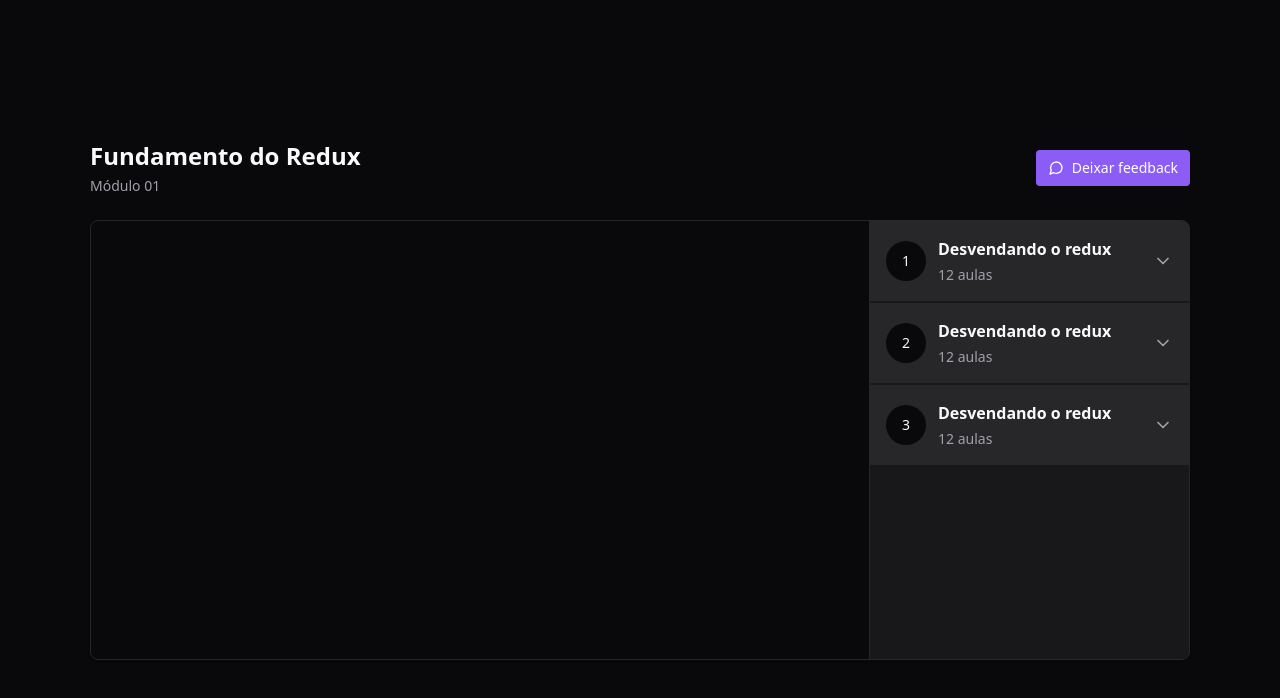
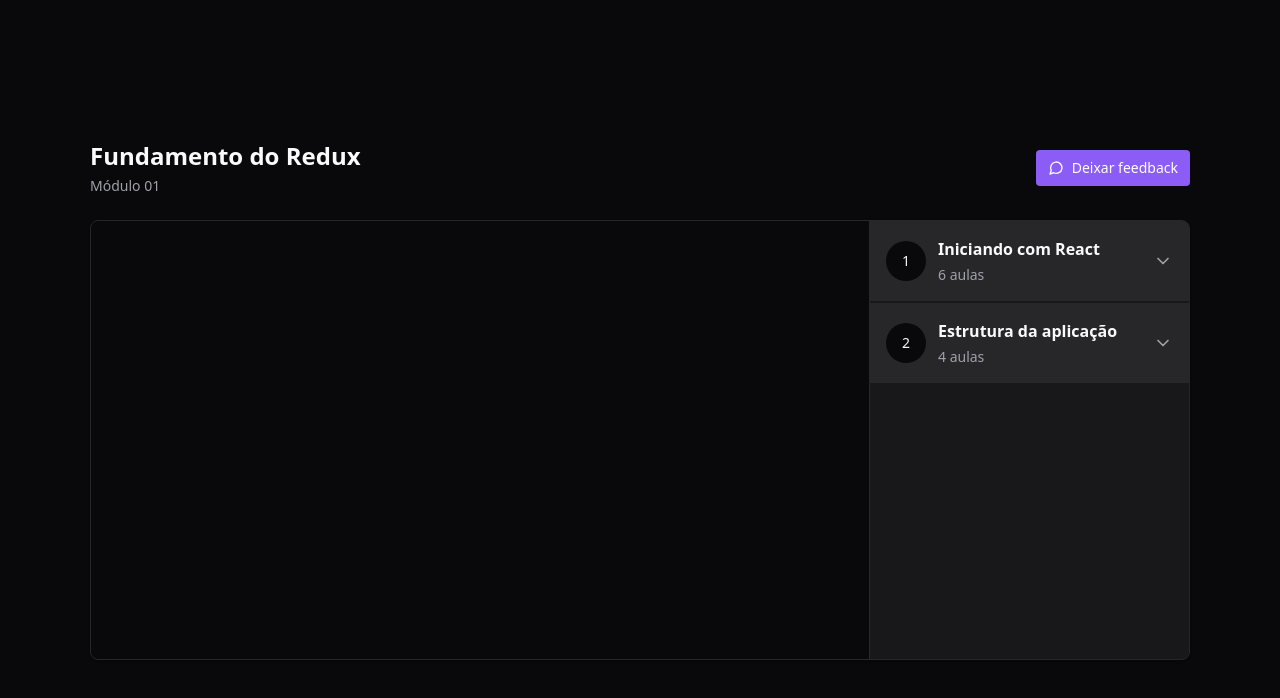
Before and after one commit to jfilipedias/react-redux-zustand, a React (Vite) app: page / in a window 1280 px wide. Shown: the top 698 px of the page. Built offline with nearby package versions, Linux system fonts and the light colour scheme.

Commit message:
feat: Implement the player slice

```diff
--- a/src/components/lesson.tsx
+++ b/src/components/lesson.tsx
@@ -1,13 +1,19 @@
 import { Video } from 'lucide-react'
+import { useDispatch } from 'react-redux'
+import { play } from '@/store/slices/player'
 
 interface LessonProps {
 	title: string
 	duration: string
+	onPlay: () => void
 }
 
-export function Lesson({ title, duration }: LessonProps) {
+export function Lesson({ title, duration, onPlay }: LessonProps) {
 	return (
-		<button className="flex items-center gap-3 text-sm text-zinc-400">
+		<button
+			className="flex items-center gap-3 text-sm text-zinc-400"
+			onClick={onPlay}
+		>
 			<Video className="text-zinc-500" size={16} />
 			<span>{title}</span>
 			<span className="ml-auto font-mono text-xs text-zinc-500">
--- a/src/components/module.tsx
+++ b/src/components/module.tsx
@@ -1,19 +1,29 @@
 import * as Collapsible from '@radix-ui/react-collapsible'
 import { ChevronDown } from 'lucide-react'
+import { useAppSelector } from '@/store'
 import { Lesson } from './lesson'
+import { useDispatch } from 'react-redux'
+import { play } from '../store/slices/player'
 
 interface ModuleProps {
-	index: number
+	moduleIndex: number
 	title: string
-	lessonsAmount: number
 }
 
-export function Module({ index, title, lessonsAmount }: ModuleProps) {
+export function Module({ moduleIndex, title }: ModuleProps) {
+	const lessons = useAppSelector(
+		(state) => state.player.course.modules[moduleIndex].lessons,
+	)
+
+	const lessonsAmount = lessons.length
+
+	const dispatch = useDispatch()
+
 	return (
 		<Collapsible.Root className="group">
 			<Collapsible.Trigger className="flex w-full items-center gap-3 bg-zinc-800 p-4">
 				<div className="flex h-10 w-10 items-center justify-center rounded-full bg-zinc-950 text-sm">
-					{index + 1}
+					{moduleIndex + 1}
 				</div>
 
 				<div className="flex flex-col gap-1 text-left">
@@ -33,7 +43,14 @@
 
 			<Collapsible.Content>
 				<nav className="relative flex flex-col gap-4 p-6">
-					<Lesson title="fundamentos do redux" duration="09:13" />
+					{lessons.map((lesson, lessonIndex) => (
+						<Lesson
+							key={lesson.id}
+							title={lesson.title}
+							duration={lesson.duration}
+							onPlay={() => dispatch(play([moduleIndex, lessonIndex]))}
+						/>
+					))}
 				</nav>
 			</Collapsible.Content>
 		</Collapsible.Root>
--- a/src/components/video.tsx
+++ b/src/components/video.tsx
@@ -1,14 +1,21 @@
 import ReactPlayer from 'react-player'
+import { useAppSelector } from '@/store'
 
 export function Video() {
+	const lesson = useAppSelector((state) => {
+		const { currentModuleIndex, currentLessonIndex } = state.player
+
+		return state.player.course.modules[currentModuleIndex].lessons[
+			currentLessonIndex
+		]
+	})
+
+	const url = new URL('https://youtube.com/watch')
+	url.searchParams.append('v', lesson.id)
+
 	return (
 		<div className="aspect-video w-full bg-zinc-950">
-			<ReactPlayer
-				url="https://youtube.com/watch?v=Jai8w6K_GnY"
-				width="100%"
-				height="100%"
-				controls
-			/>
+			<ReactPlayer url={url.toString()} width="100%" height="100%" controls />
 		</div>
 	)
 }
--- a/src/pages/player.tsx
+++ b/src/pages/player.tsx
@@ -2,8 +2,11 @@
 import { Header } from '@/components/header'
 import { Module } from '@/components/module'
 import { Video } from '@/components/video'
+import { useAppSelector } from '@/store'
 
 export function Player() {
+	const modules = useAppSelector((state) => state.player.course.modules)
+
 	return (
 		<div className="flex h-screen items-center justify-center bg-zinc-950 text-zinc-50">
 			<div className="flex w-[1100px] flex-col gap-6">
@@ -21,10 +24,14 @@
 						<Video />
 					</div>
 
-					<aside className="scrollbar-thumb-zinc-700 scrollbar-thin scrollbar-track-zinc-950 absolute inset-y-0 right-0 w-80 divide-y-2 divide-zinc-900 overflow-y-scroll border-l border-zinc-800 bg-zinc-900">
-						<Module index={0} title="Desvendando o redux" lessonsAmount={12} />
-						<Module index={1} title="Desvendando o redux" lessonsAmount={12} />
-						<Module index={2} title="Desvendando o redux" lessonsAmount={12} />
+					<aside className="absolute inset-y-0 right-0 w-80 divide-y-2 divide-zinc-900 overflow-y-scroll border-l border-zinc-800 bg-zinc-900 scrollbar-thin scrollbar-track-zinc-950 scrollbar-thumb-zinc-700">
+						{modules.map((module, index) => (
+							<Module
+								key={module.id}
+								moduleIndex={index}
+								title={module.title}
+							/>
+						))}
 					</aside>
 				</main>
 			</div>
--- a/src/store/index.ts
+++ b/src/store/index.ts
@@ -1,8 +1,11 @@
+import { configureStore } from '@reduxjs/toolkit'
 import { useSelector, TypedUseSelectorHook } from 'react-redux'
-import { configureStore } from '@reduxjs/toolkit'
+import { player } from './slices/player'
 
 export const store = configureStore({
-  reducer: {}
+	reducer: {
+		player,
+	},
 })
 
 export type RootState = ReturnType<typeof store.getState>
--- /dev/null
+++ b/src/store/slices/player.ts
@@ -0,0 +1,45 @@
+import { createSlice } from '@reduxjs/toolkit'
+
+const playerSlice = createSlice({
+	name: 'player',
+	initialState: {
+		course: {
+			modules: [
+				{
+          id: '1',
+          title: 'Iniciando com React',
+          lessons: [
+            { id: 'Jai8w6K_GnY', title: 'CSS Modules', duration: '13:45' },
+            { id: 'w-DW4DhDfcw', title: 'Estilização do Post', duration: '10:05' },
+            { id: 'D83-55LUdKE', title: 'Componente: Header', duration: '06:33' },
+            { id: 'W_ATsETujaY', title: 'Componente: Sidebar', duration: '09:12' },
+            { id: 'Pj8dPeameYo', title: 'CSS Global', duration: '03:23' },
+            { id: '8KBq2vhwbac', title: 'Form de comentários', duration: '11:34' },
+          ],
+        },
+        {
+          id: '2',
+          title: 'Estrutura da aplicação',
+          lessons: [
+            { id: 'gE48FQXRZ_o', title: 'Componente: Comment', duration: '13:45' },
+            { id: 'Ng_Vk4tBl0g', title: 'Responsividade', duration: '10:05' },
+            { id: 'h5JA3wfuW1k', title: 'Interações no JSX', duration: '06:33' },
+            { id: '1G0vSTqWELg', title: 'Utilizando estado', duration: '09:12' },
+          ],
+        },
+			],
+		},
+    currentModuleIndex: 0,
+    currentLessonIndex: 0,
+	},
+	reducers: {
+    play: (state, action) => {
+      state.currentModuleIndex = action.payload[0]
+      state.currentLessonIndex = action.payload[1]
+    }
+  },
+})
+
+export const player = playerSlice.reducer
+
+export const { play } = playerSlice.actions
```
